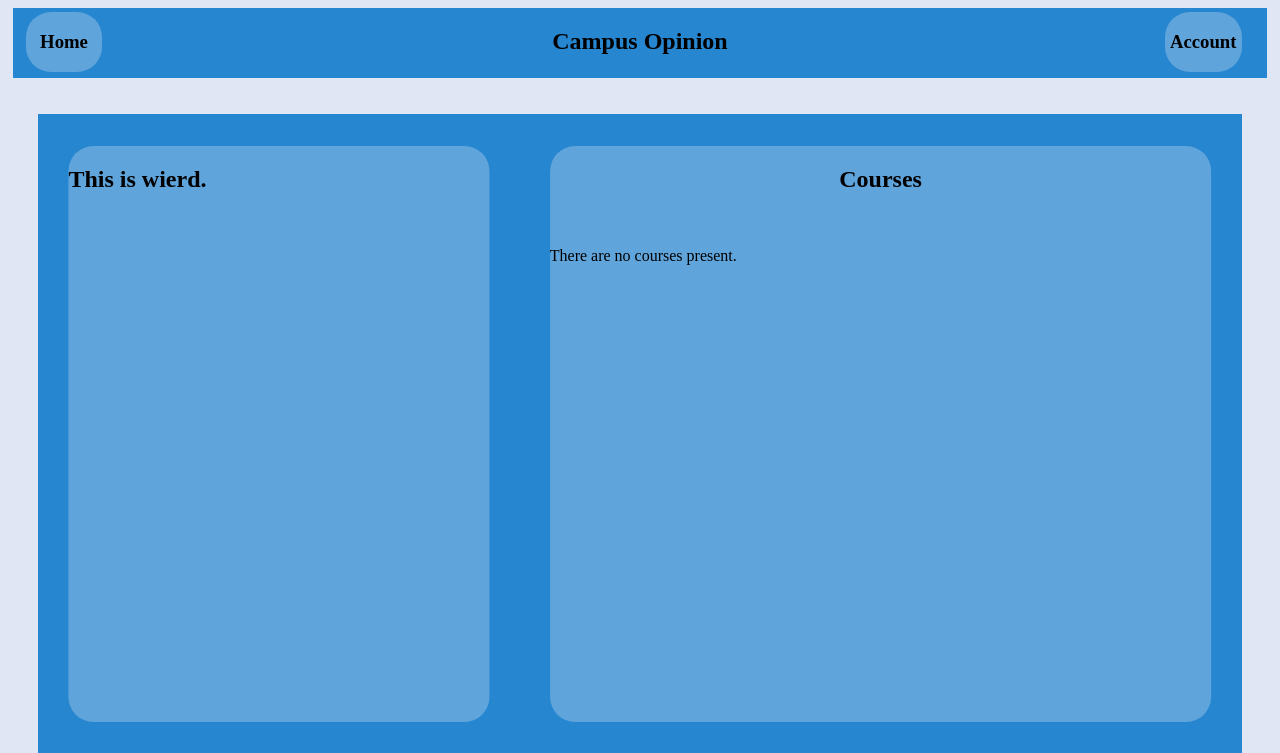
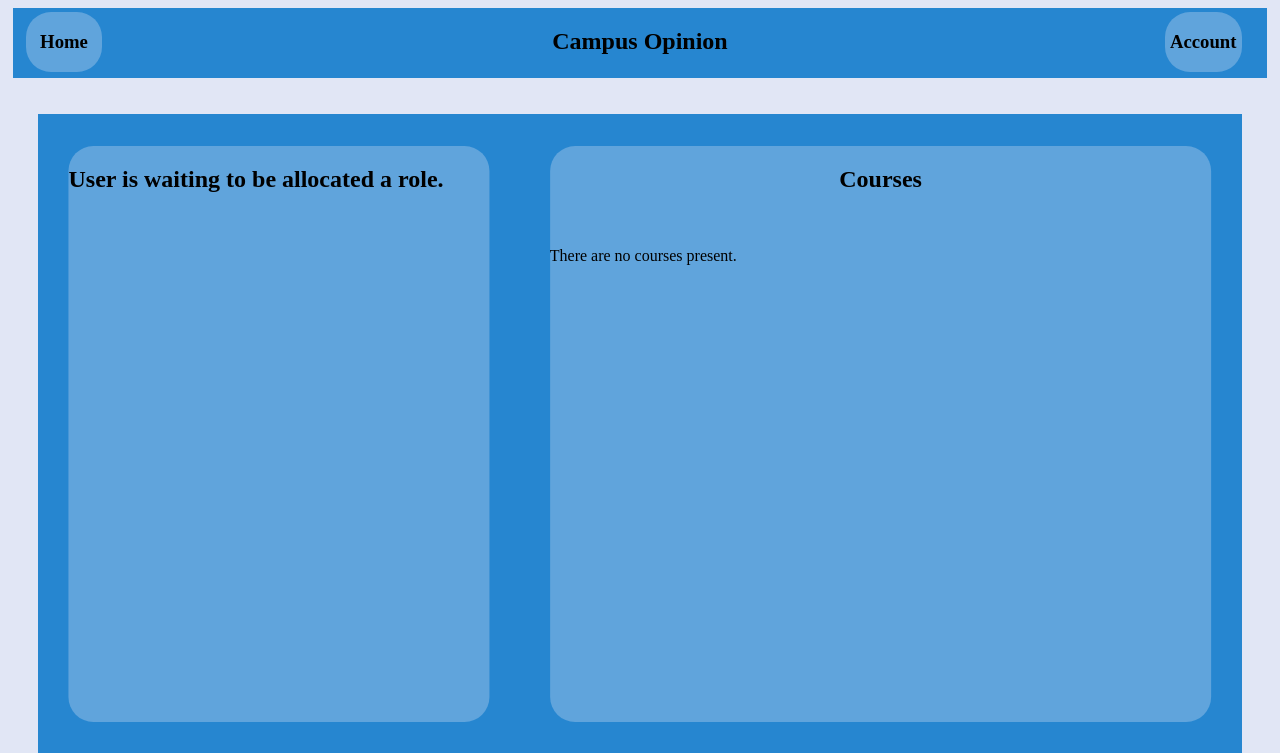
Before and after one commit to mrktrnbll/course-feedback-website-WAD2, a Django app: page / in a window 1280 px wide. Shown: the top 753 px of the page. Run offline with Django 3.2, Linux system fonts and the light colour scheme; the visitor is signed in with stand-in values (Sample User, id 1); data that the repository does not hold is empty.

Commit message:
Able to change who sees what in html

```diff
--- a/templates/course_feedback/home.html
+++ b/templates/course_feedback/home.html
@@ -8,15 +8,15 @@
 {% block home_box_left_block %}
 
     {% if not user.is_authenticated %}
-        <p>Ask to register or login in order to see more content.</p>
-    {% elif user.is_active and profile.user.is_lecturer is True %}
-        <h2>User will see lecture related content.</h2>
-    {% elif user.is_active and profile.user.is_lecturer is False %}
-        <h2>User will see student specific content.</h2>
-    {% elif user.is_active and profile.user.is_lecturer is None %}
-        <h2>This is wierd.</h2>
+        <p>Register or login in order to see more content.</p>
     {% elif user.is_active %}
-        <h2>You are here because out is_lecturer implementation is broken.</h2>
+        {% if user.profile.get_is_lecturer is True %}
+            <h2>User will see lecture related content.</h2>
+        {% elif user.profile.get_is_lecturer is False %}
+            <h2>User will see student specific content.</h2>
+        {% else %}
+            <h2>User is waiting to be allocated a role.</h2>
+        {% endif %}
     {% else %}
         <p>You aren't logged in yet!</p>
         <p>Log-in to see personalized data</p>
```
